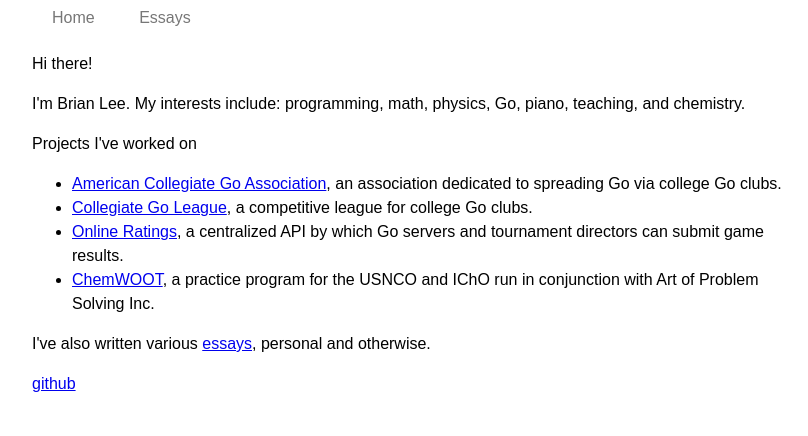
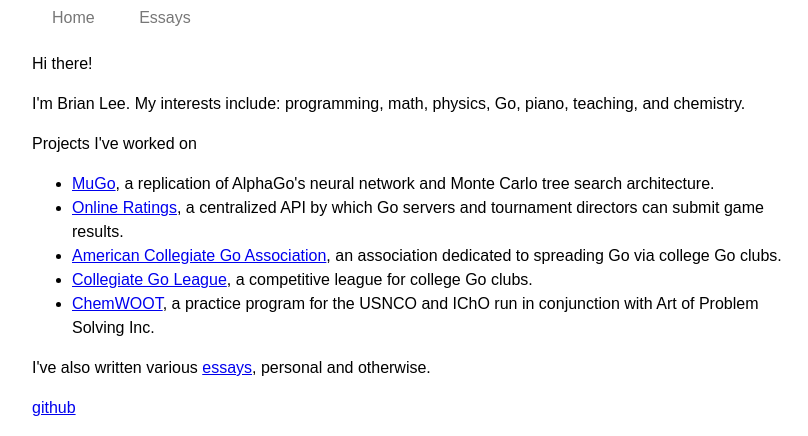
Before and after one commit to brilee/modern-descartes, a Django app: template templates/homepage/home.html in a window 1280 px wide. Shown: the top 436 px of the page, without its empty margins (224-1032 px from the left). Run offline with Django 3.2, Linux system fonts and the light colour scheme; the template is opened without the code that fills it, so the values that code supplies are empty.

Commit message:
Update homepage

```diff
--- a/templates/homepage/home.html
+++ b/templates/homepage/home.html
@@ -6,12 +6,13 @@
 <p>I'm Brian Lee. My interests include: programming, math, physics, Go, piano, teaching, and chemistry.</p>
 <p> Projects I've worked on</p>
 <ul>
+    <li><a href="https://github.com/brilee/MuGo">MuGo</a>, a replication of AlphaGo's neural network and Monte Carlo tree search architecture.</li>
+    <li><a href="https://github.com/usgo/online-ratings">Online Ratings</a>, a centralized API by which Go servers and tournament directors can submit game results. </li>
 	<li><a href="http://www.college-go.org/">American Collegiate Go Association</a>, an association dedicated to spreading Go via college Go clubs. </li>
-	<li><a href="http://college-go.org/CGL/">Collegiate Go League</a>, a competitive league for college Go clubs.</li>
-    <li><a href="http://github.com/usgo/online-ratings">Online Ratings</a>, a centralized API by which Go servers and tournament directors can submit game results. </li>
+	<li><a href="https://college-go.org/CGL/">Collegiate Go League</a>, a competitive league for college Go clubs.</li>
 	<li><a href="http://www.artofproblemsolving.com/school/woot-chem">ChemWOOT</a>, a practice program for the USNCO and IChO run in conjunction with Art of Problem Solving Inc.</li>
 </ul>
-<!--<p>I represented the U.S. at the International Chemistry Olympiad in 2007, and I served as peer mentor for the <a href="http://portal.acs.org/portal/acs/corg/content?_nfpb=true&_pageLabel=PP_SUPERARTICLE&node_id=1021">US National Chemistry Olympiad Study Camp</a> in 2010-2012.</p>-->
+<!--<p>I represented the U.S. at the International Chemistry Olympiad in 2007, and I served as peer mentor for the <a href="https://www.acs.org/content/acs/en/education/students/highschool/olympiad/studycamp.html">US National Chemistry Olympiad Study Camp</a> in 2010-2012.</p>-->
 <p>I've also written various <a href="/essays">essays</a>, personal and otherwise.</p>
-<p><a href="http://github.com/brilee/">github</a></p>
+<p><a href="https://github.com/brilee/">github</a></p>
 {% endblock maintext %}
```
